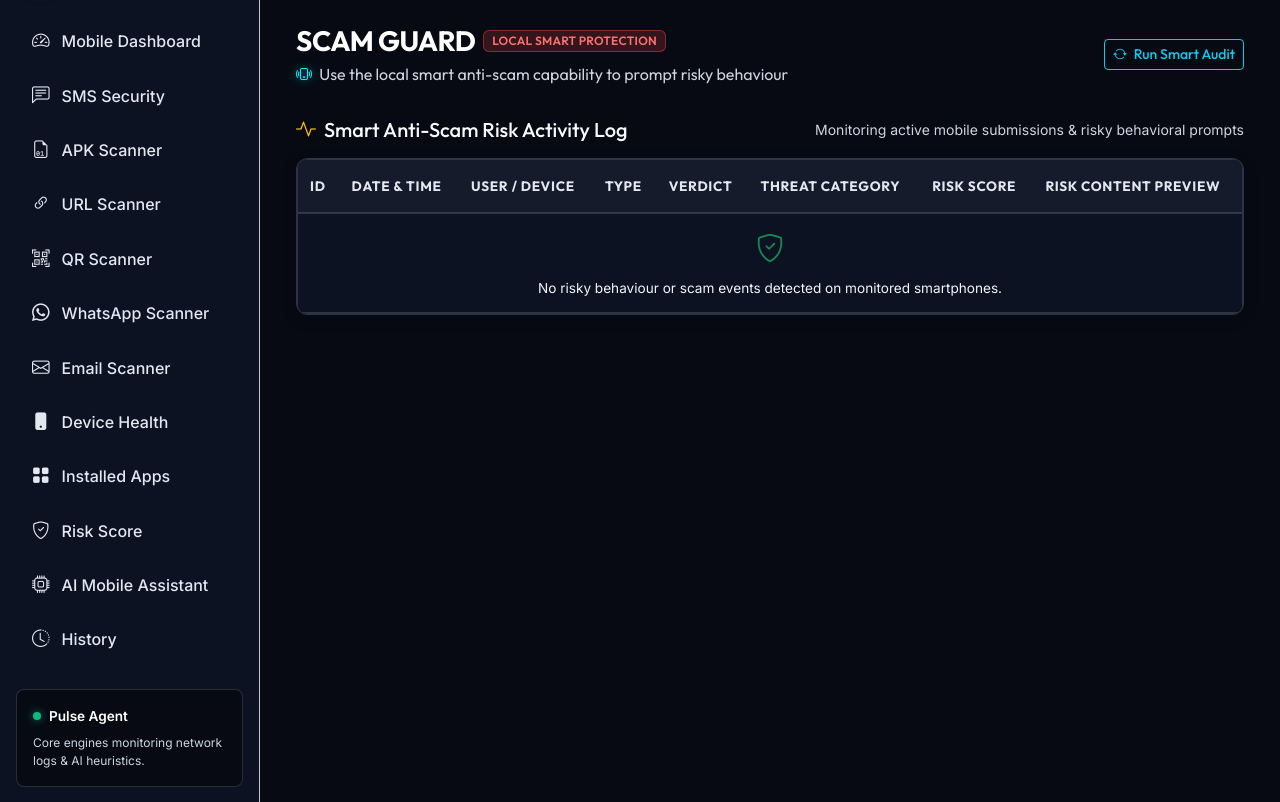
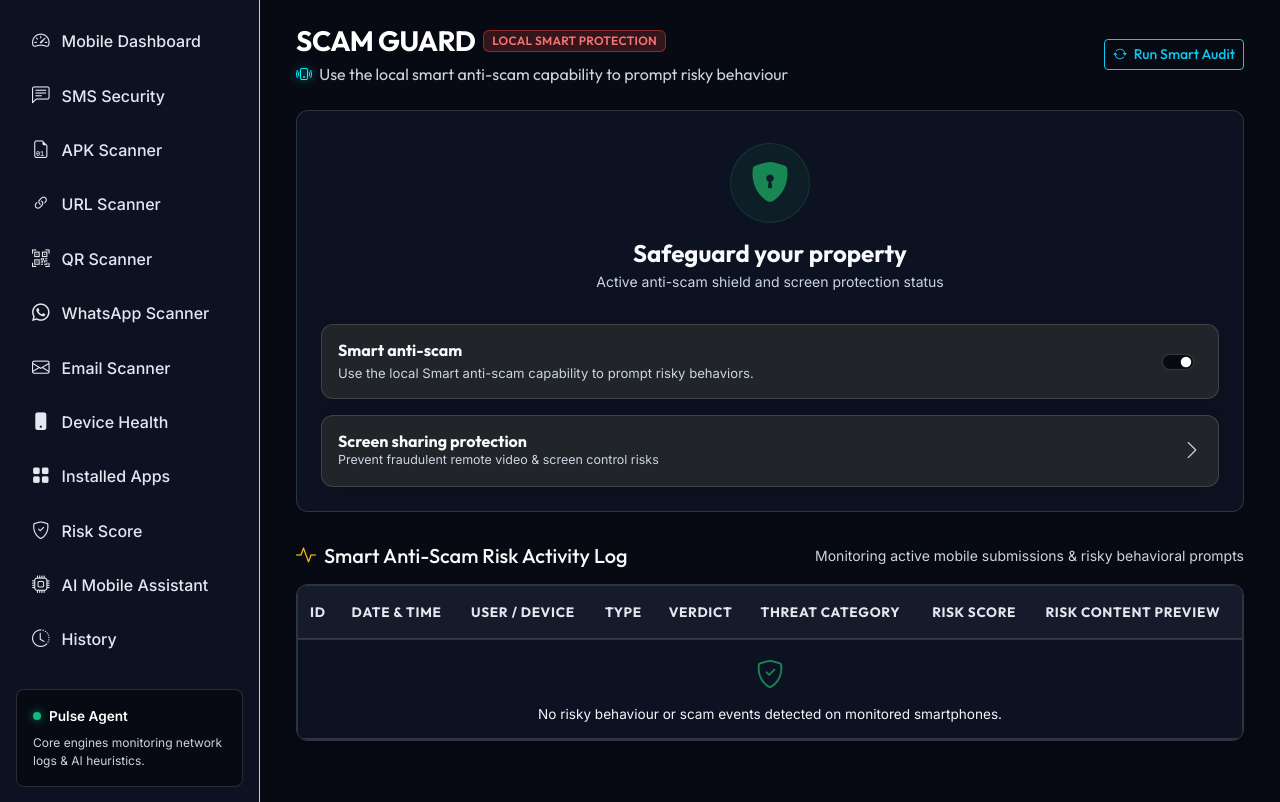
Before and after one commit to Yasir533/sentinel-pulse, a Python web app: template app/templates/dashboard/mobile_observability.html in a window 1280 px wide. Shown: the part 63-865 px from the top of the page. Run offline with Jinja, Linux system fonts and the light colour scheme; the template is opened without the code that fills it, so the values that code supplies are empty.

Commit message:
smart scam upgraded

```diff
--- a/app/templates/dashboard/mobile_observability.html
+++ b/app/templates/dashboard/mobile_observability.html
@@ -45,7 +45,49 @@
     </div>
 </div>
 
-<!-- Smartphone Protection Modules Section -->
+<!-- Scam Guard Feature Card (Matching Reference Image 1 Layout) -->
+<div class="card border border-secondary-subtle bg-panel shadow-sm mb-4 overflow-hidden">
+    <div class="card-body p-4">
+        <!-- Shield Graphic & Header -->
+        <div class="text-center mb-4 py-2">
+            <div class="d-inline-flex align-items-center justify-content-center p-3 rounded-circle bg-success bg-opacity-10 border border-success border-opacity-25 mb-3" style="width: 80px; height: 80px;">
+                <i class="bi bi-shield-lock-fill text-success" style="font-size: 2.5rem;"></i>
+            </div>
+            <h4 class="font-outfit text-light fw-bold mb-1">Safeguard your property</h4>
+            <p class="text-muted small mb-0">Active anti-scam shield and screen protection status</p>
+        </div>
+
+        <!-- Smart Anti-Scam Toggle Box -->
+        <div class="card bg-dark border border-secondary-subtle rounded-3 p-3 mb-3 hover-border-accent" style="cursor: pointer;" onclick="openScamRisksModal()">
+            <div class="d-flex align-items-center justify-content-between">
+                <div class="pe-3">
+                    <h6 class="font-outfit text-light fw-bold mb-1 fs-6">Smart anti-scam</h6>
+                    <p class="text-secondary small mb-0" style="font-size: 0.82rem; line-height: 1.3;">
+                        Use the local Smart anti-scam capability to prompt risky behaviors.
+                    </p>
+                </div>
+                <div class="form-check form-switch m-0 flex-shrink-0" onclick="event.stopPropagation();">
+                    <input class="form-check-input" type="checkbox" role="switch" id="smartAntiScamToggle" checked onchange="handleAntiScamToggle(this.checked)">
+                </div>
+            </div>
+        </div>
+
+        <!-- Screen Sharing Protection Box -->
+        <div class="card bg-dark border border-secondary-subtle rounded-3 p-3 hover-border-accent" style="cursor: pointer;" onclick="openScamRisksModal()">
+            <div class="d-flex align-items-center justify-content-between">
+                <div>
+                    <h6 class="font-outfit text-light fw-bold mb-0 fs-6">Screen sharing protection</h6>
+                    <p class="text-secondary small mb-0 mt-0.5" style="font-size: 0.78rem;">Prevent fraudulent remote video & screen control risks</p>
+                </div>
+                <div class="text-secondary flex-shrink-0">
+                    <i class="bi bi-chevron-right fs-5"></i>
+                </div>
+            </div>
+        </div>
+    </div>
+</div>
+
+<!-- Protection Modules Section -->
 <div class="row g-3 mb-4">
     {% for module in scam_guard_modules %}
     <div class="col-12 col-md-6 col-lg-4">
@@ -134,22 +176,36 @@
     </div>
 </div>
 
-<!-- Pagination -->
-{% if pagination.pages > 1 %}
-<div class="d-flex justify-content-center mt-4">
-    <nav>
-        <ul class="pagination pagination-sm mb-0">
-            {% if pagination.has_prev %}
-            <li class="page-item"><a class="page-link bg-dark text-light border-secondary" href="{{ url_for('dashboard.mobile_observability', page=pagination.prev_num) }}">Previous</a></li>
-            {% endif %}
-            <li class="page-item disabled"><span class="page-link bg-dark text-muted border-secondary">Page {{ pagination.page }} of {{ pagination.pages }}</span></li>
-            {% if pagination.has_next %}
-            <li class="page-item"><a class="page-link bg-dark text-light border-secondary" href="{{ url_for('dashboard.mobile_observability', page=pagination.next_num) }}">Next</a></li>
-            {% endif %}
-        </ul>
-    </nav>
+<!-- SCAM RISKS MODAL (Matching Reference Image 2 Layout & Illustration Background) -->
+<div class="modal fade" id="scamRisksModal" tabindex="-1" aria-labelledby="scamRisksModalLabel" aria-hidden="true">
+    <div class="modal-dialog modal-dialog-centered modal-lg">
+        <div class="modal-content text-dark border-0 shadow-lg overflow-hidden" style="background-color: #e6f7f2 !important; border-radius: 16px;">
+            <div class="modal-header border-0 py-3 px-4 d-flex justify-content-between align-items-center" style="background-color: #e6f7f2;">
+                <div>
+                    <h3 class="modal-title font-outfit fw-bold text-dark mb-1" id="scamRisksModalLabel" style="font-size: 1.8rem;">Scam risks</h3>
+                    <p class="text-dark opacity-75 mb-0 font-outfit fs-6" style="font-weight: 500;">
+                        Be alert to asset loss caused by sharing screen or videos
+                    </p>
+                </div>
+                <button type="button" class="btn-close" data-bs-dismiss="modal" aria-label="Close"></button>
+            </div>
+            <div class="modal-body p-2 text-center position-relative" style="background-color: #e6f7f2;">
+                <div class="p-2">
+                    <img src="{{ url_for('static', filename='img/scam_risks_background.jpg') }}" alt="Scam Risks Screen Protection" class="img-fluid rounded-3 shadow-sm" style="max-height: 480px; object-fit: contain;">
+                </div>
+            </div>
+            <div class="modal-footer border-0 justify-content-center gap-2 pb-4" style="background-color: #e6f7f2;">
+                <button type="button" class="btn btn-success font-outfit fw-bold px-4 py-2" onclick="enableAntiScamProtection()">
+                    <i class="bi bi-shield-check me-1"></i> Enable Protection
+                </button>
+                <button type="button" class="btn btn-outline-dark font-outfit fw-semibold px-3 py-2" onclick="promptNotificationFromModal()">
+                    <i class="bi bi-bell-fill me-1"></i> Allow Notifications
+                </button>
+                <button type="button" class="btn btn-secondary font-outfit px-3 py-2" data-bs-dismiss="modal">Close</button>
+            </div>
+        </div>
+    </div>
 </div>
-{% endif %}
 
 <script>
 function isSmartphoneDevice() {
@@ -189,7 +245,6 @@ function allowAllPermissions() {
     localStorage.setItem('scamguard_permissions_granted', 'true');
     localStorage.setItem('sentinel_notif_prompt_handled', 'true');
 
-    // Request browser notification permission if available
     if ('Notification' in window && Notification.permission === 'default') {
         Notification.requestPermission();
     }
@@ -202,13 +257,57 @@ function dismissPermissionBanner() {
     removePermissionBannerPermanently();
 }
 
+function openScamRisksModal() {
+    const modalEl = document.getElementById('scamRisksModal');
+    if (modalEl) {
+        const modal = new bootstrap.Modal(modalEl);
+        modal.show();
+    }
+}
+
+function handleAntiScamToggle(isChecked) {
+    if (isChecked) {
+        openScamRisksModal();
+    }
+}
+
+function enableAntiScamProtection() {
+    localStorage.setItem('scamguard_permissions_granted', 'true');
+    const modalEl = document.getElementById('scamRisksModal');
+    if (modalEl) {
+        const modalInst = bootstrap.Modal.getInstance(modalEl);
+        if (modalInst) modalInst.hide();
+    }
+    removePermissionBannerPermanently();
+}
+
+function promptNotificationFromModal() {
+    if ('Notification' in window && Notification.permission === 'default') {
+        Notification.requestPermission().then(permission => {
+            if (permission === 'granted') {
+                try {
+                    new Notification("Sentinel Pulse Anti-Scam Active", {
+                        body: "Smart anti-scam screen & video sharing protection is active.",
+                        icon: "/static/icons/shield.png"
+                    });
+                } catch(e) {}
+            }
+        });
+    }
+    const modalEl = document.getElementById('scamRisksModal');
+    if (modalEl) {
+        const modalInst = bootstrap.Modal.getInstance(modalEl);
+        if (modalInst) modalInst.hide();
+    }
+}
+
 function toggleModule(name, isChecked) {
     const status = isChecked ? 'ENABLED' : 'DISABLED';
     console.log(`Scam Guard Module [${name}] set to ${status}`);
 }
 
 function triggerScamGuardScan() {
-    alert('Scam Guard: Local smart audit initiated across SMS, System Calls, Status Bar, Sidebar, and App Privacy.');
+    openScamRisksModal();
 }
 </script>
 {% endblock %}
```
Also changed, not shown: app/static/img/scam_guard_header.jpg (added), app/static/img/scam_risks_background.jpg (added).
